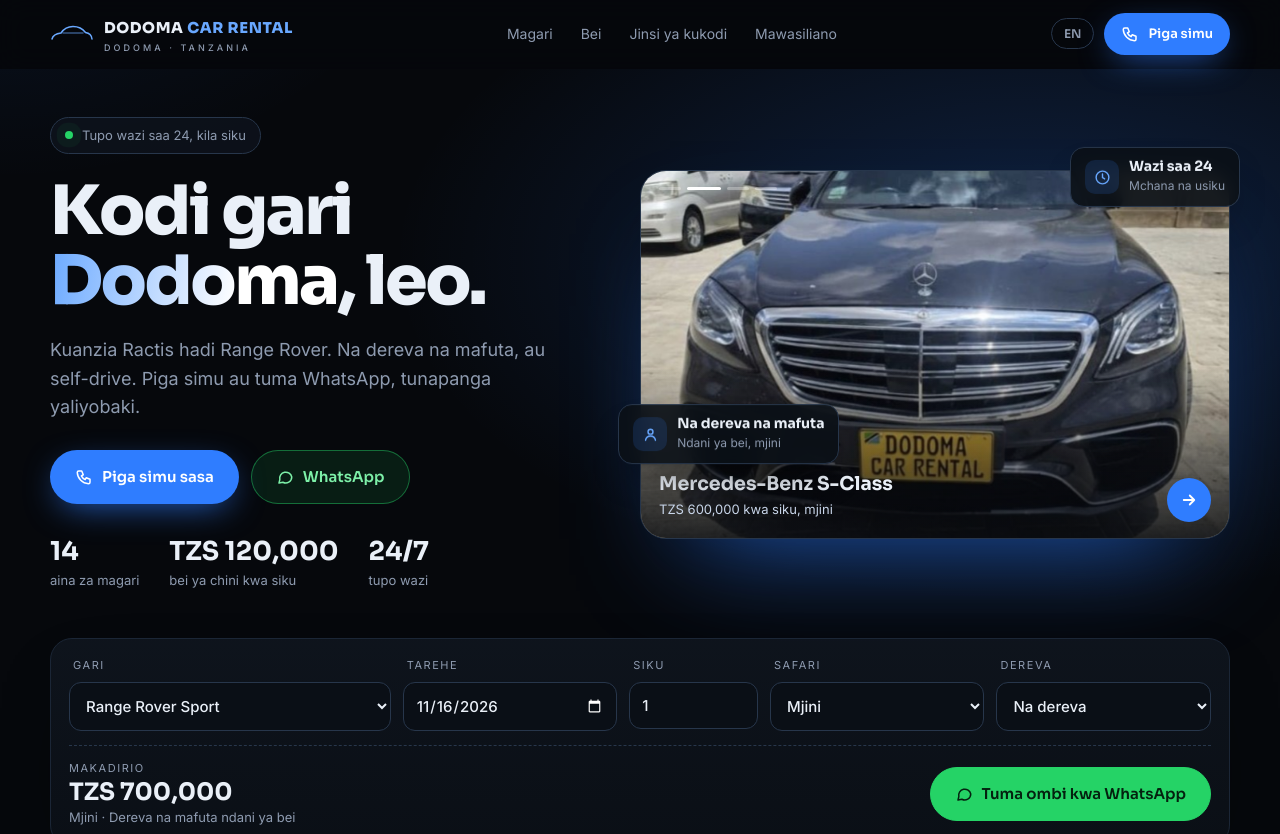
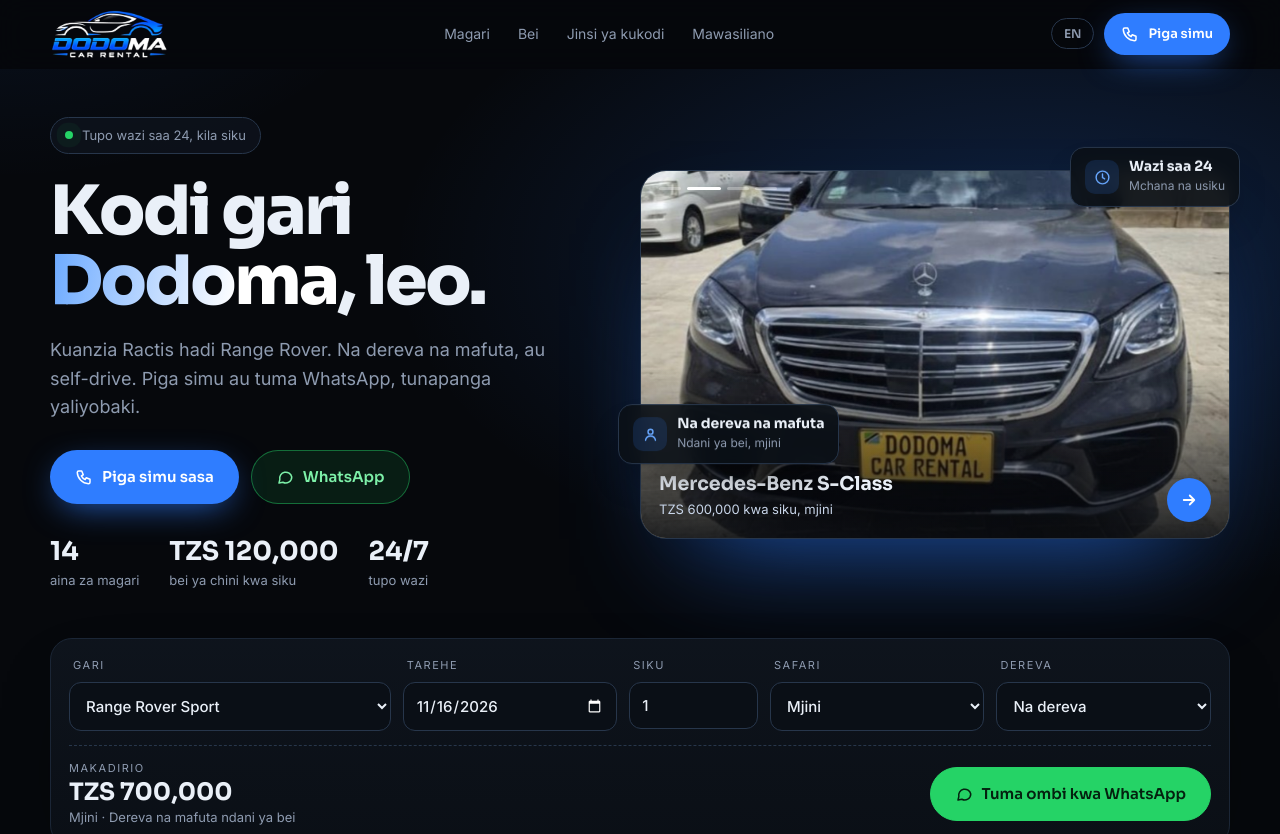
Before and after one commit to muhammdabdulla251-lab/dodoma-car-rental, a plain HTML site: page index.html in a window 1280 px wide. Shown: the top 834 px of the page. Drawn offline with Linux system fonts and the light colour scheme.

Commit message:
Use the client's own logo in the header and footer
He sent the logo on WhatsApp on 16 Nov, replacing the placeholder wordmark.

Co-Authored-By: Claude Fable 5.2 <noreply@anthropic.com>

```diff
--- a/index.html
+++ b/index.html
@@ -43,7 +43,8 @@ header{position:sticky;top:0;z-index:50;backdrop-filter:blur(14px);-webkit-backd
 header.on{border-color:var(--line)}
 .nav{display:flex;align-items:center;justify-content:space-between;height:68px;gap:16px}
 .brand{display:flex;align-items:center;gap:10px;font-weight:800;letter-spacing:.04em;font-size:15px;white-space:nowrap}
-.brand svg{width:44px;height:22px;flex:none}
+.brand img{height:50px;width:auto;flex:none}
+.flogo{height:44px;width:auto;margin-bottom:10px}
 .brand b{color:var(--blue2);font-weight:800}
 .brand small{display:block;font:500 9px/1 Inter,sans-serif;letter-spacing:.34em;color:var(--mut);margin-top:3px}
 .links{display:flex;gap:28px;font-size:14px;color:var(--mut)}
@@ -276,7 +277,7 @@ footer .wrap{display:flex;justify-content:space-between;gap:12px;flex-wrap:wrap}
   .stats{gap:22px} .stat b{font-size:22px}
   .f2{display:none} .f1{top:-14px;right:8px}
   .est .btn{width:100%}
-  .brand{font-size:13px} .brand svg{width:36px}
+  .brand img{height:44px}
   .chips{flex-wrap:nowrap;overflow-x:auto;margin-inline:-20px;padding-inline:20px;scrollbar-width:none;width:calc(100% + 40px)}
   .chips::-webkit-scrollbar{display:none}
 }
@@ -293,8 +294,7 @@ footer .wrap{display:flex;justify-content:space-between;gap:12px;flex-wrap:wrap}
 <header id="hd">
   <div class="wrap nav">
     <a class="brand" href="#top" aria-label="Dodoma Car Rental">
-      <svg viewBox="0 0 88 44" fill="none" stroke="#69a8ff" stroke-width="3" stroke-linecap="round" stroke-linejoin="round"><path d="M4 32c2-9 10-11 18-12 6-9 14-13 24-13 11 0 19 4 25 12 7 1 12 4 13 13"/><path d="M26 20h40" opacity=".5"/></svg>
-      <span>DODOMA <b>CAR RENTAL</b><small>DODOMA · TANZANIA</small></span>
+      <img src="img/logo.png" alt="Dodoma Car Rental" width="644" height="274">
     </a>
     <nav class="links">
       <a href="#magari" data-t="n1"></a>
@@ -437,7 +437,7 @@ footer .wrap{display:flex;justify-content:space-between;gap:12px;flex-wrap:wrap}
 </section>
 </main>
 
-<footer><div class="wrap"><span>© <span id="yr"></span> Dodoma Car Rental · Mtendeni Street, Uhindini, Dodoma</span><span data-t="foot"></span></div></footer>
+<footer><div class="wrap"><img class="flogo" src="img/logo.png" alt="Dodoma Car Rental" width="644" height="274" loading="lazy" style="flex-basis:100%;object-fit:contain;object-position:left"></div><div class="wrap"><span>© <span id="yr"></span> Dodoma Car Rental · Mtendeni Street, Uhindini, Dodoma</span><span data-t="foot"></span></div></footer>
 
 <div class="bar">
   <a class="btn b-call" data-call><svg viewBox="0 0 24 24" fill="none" stroke="currentColor" stroke-width="2" stroke-linecap="round" stroke-linejoin="round"><path d="M5 4h4l2 5-2.5 1.5a11 11 0 0 0 5 5L15 13l5 2v4a2 2 0 0 1-2 2A16 16 0 0 1 3 6a2 2 0 0 1 2-2"/></svg><span data-t="call"></span></a>
```
Also changed, not shown: img/logo.png (added).
